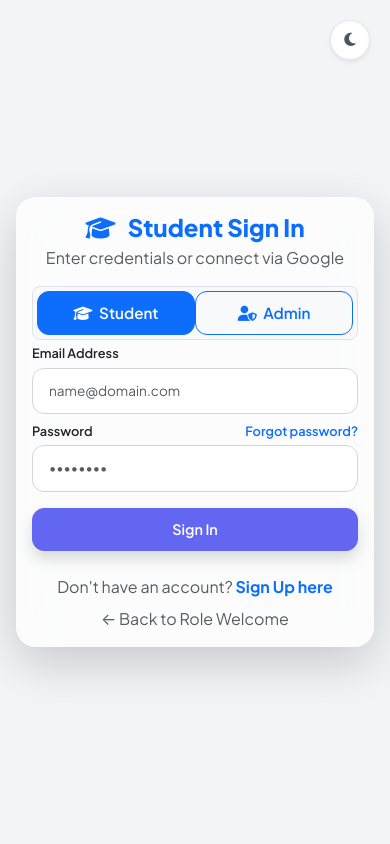
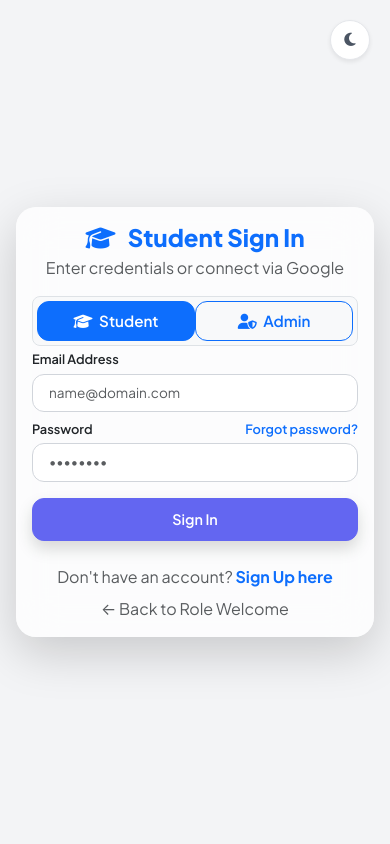
Before and after one commit to shivamvishwakarma0000/smartVision_Attendance_Portal, a Flask app: page /?state=login in a window 390 px wide. Run offline with Flask 3, Linux system fonts and the light colour scheme; some libraries are stand-ins or nearby versions.

Commit message:
Fix mobile layout overlapping and UI scroll cutoff on signup form

```diff
--- a/templates/landing.html
+++ b/templates/landing.html
@@ -59,7 +59,7 @@
     </div>
 
     <!-- Right Side: Unified Glass Card (Centering Container) -->
-    <div class="col-lg-5 col-12 d-flex flex-column justify-content-center align-items-center p-3 p-md-4 bg-light"
+    <div class="col-lg-5 col-12 d-flex flex-column p-3 p-md-4 bg-light"
          style="min-height: 100vh; overflow-y: auto; background-color: var(--bg-main) !important;">
 
         <div class="card p-3 p-md-4 shadow-lg border-0 w-100 fade-in"
@@ -100,15 +100,15 @@
                     <!-- Role Tab Selector -->
                     <div class="mb-3.5 d-flex justify-content-center bg-light p-1 rounded-3 border">
                         <input type="radio" class="btn-check" name="login_role" id="login_role_student" value="student" checked onclick="toggleLoginRole('student')">
-                        <label class="btn btn-sm btn-outline-primary px-3 py-1.5 w-50" for="login_role_student"><i class="fa-solid fa-graduation-cap me-1"></i> Student</label>
+                        <label class="btn btn-sm btn-outline-primary px-3 py-2 w-50" for="login_role_student"><i class="fa-solid fa-graduation-cap me-1"></i> Student</label>
                         <input type="radio" class="btn-check" name="login_role" id="login_role_admin" value="admin" onclick="toggleLoginRole('admin')">
-                        <label class="btn btn-sm btn-outline-primary px-3 py-1.5 w-50" for="login_role_admin"><i class="fa-solid fa-user-shield me-1"></i> Admin</label>
+                        <label class="btn btn-sm btn-outline-primary px-3 py-2 w-50" for="login_role_admin"><i class="fa-solid fa-user-shield me-1"></i> Admin</label>
                     </div>
 
                     <!-- Email Input -->
                     <div class="mb-2">
                         <label for="login_email" class="form-label fw-semibold mb-1" style="font-size: 0.8rem;">Email Address</label>
-                        <input type="email" class="form-control py-1.5" id="login_email" name="email" placeholder="name@domain.com" required style="font-size: 0.85rem;">
+                        <input type="email" class="form-control py-2" id="login_email" name="email" placeholder="name@domain.com" required style="font-size: 0.85rem;">
                     </div>
 
                     <!-- Password Input -->
@@ -117,7 +117,7 @@
                             <label for="login_password" class="form-label fw-semibold mb-0" style="font-size: 0.8rem;">Password</label>
                             <a href="javascript:void(0)" onclick="switchState('forgot')" class="text-primary text-decoration-none fw-semibold" style="font-size: 0.8rem;">Forgot password?</a>
                         </div>
-                        <input type="password" class="form-control py-1.5" id="login_password" name="password" placeholder="••••••••" required style="font-size: 0.85rem;">
+                        <input type="password" class="form-control py-2" id="login_password" name="password" placeholder="••••••••" required style="font-size: 0.85rem;">
                     </div>
 
                     <!-- Submit Button -->
@@ -159,29 +159,29 @@
                     <input type="hidden" name="signup_role" value="student">
 
                     <!-- Common Fields -->
-                    <div class="mb-1.5">
+                    <div class="mb-2">
                         <label for="su_name" class="form-label fw-semibold mb-0.5" style="font-size: 0.8rem;">Full Name</label>
-                        <input type="text" class="form-control py-1.5" id="su_name" name="name" placeholder="John Doe" required style="font-size: 0.85rem;">
+                        <input type="text" class="form-control py-2" id="su_name" name="name" placeholder="John Doe" required style="font-size: 0.85rem;">
                     </div>
-                    <div class="mb-1.5">
+                    <div class="mb-2">
                         <label for="su_email" class="form-label fw-semibold mb-0.5" style="font-size: 0.8rem;">Email Address</label>
-                        <input type="email" class="form-control py-1.5" id="su_email" name="email" placeholder="name@domain.com" required style="font-size: 0.85rem;">
+                        <input type="email" class="form-control py-2" id="su_email" name="email" placeholder="name@domain.com" required style="font-size: 0.85rem;">
                     </div>
                     <div class="mb-2">
                         <label for="su_password" class="form-label fw-semibold mb-0.5" style="font-size: 0.8rem;">Password</label>
-                        <input type="password" class="form-control py-1.5" id="su_password" name="password" placeholder="Min. 8 characters" required minlength="8" style="font-size: 0.85rem;">
+                        <input type="password" class="form-control py-2" id="su_password" name="password" placeholder="Min. 8 characters" required minlength="8" style="font-size: 0.85rem;">
                     </div>
 
                     <!-- Student-Only Fields -->
                     <div id="student_signup_fields" class="p-2 rounded-3 border mb-2" style="background: rgba(99,102,241,0.04); border-color: rgba(99,102,241,0.15) !important; font-size: 0.85rem;">
-                        <h6 class="fw-bold text-primary mb-1.5" style="font-size: 0.82rem;">
+                        <h6 class="fw-bold text-primary mb-2" style="font-size: 0.82rem;">
                             <i class="fa-solid fa-id-card me-1"></i>Student Information
                         </h6>
-                        <div class="mb-1.5">
+                        <div class="mb-2">
                             <label for="su_mobile" class="form-label fw-semibold mb-0.5" style="font-size: 0.75rem;">Mobile Number</label>
                             <input type="tel" class="form-control py-1" id="su_mobile" name="mobile" placeholder="+91 9876543210" style="font-size: 0.8rem;">
                         </div>
-                        <div class="row g-2 mb-1.5">
+                        <div class="row g-2 mb-2">
                             <div class="col-6">
                                 <label for="su_roll_no" class="form-label fw-semibold mb-0.5" style="font-size: 0.75rem;">Roll No <span class="text-danger">*</span></label>
                                 <input type="text" class="form-control py-1" id="su_roll_no" name="roll_no" placeholder="CS2026-04" required style="font-size: 0.8rem;">
@@ -197,7 +197,7 @@
                             <input type="hidden" name="captured_image_base64" id="captured_image_base64-signup">
 
                             <!-- Toggle Selection Mode -->
-                            <div class="d-flex gap-1.5 mb-2">
+                            <div class="d-flex gap-2 mb-2">
                                 <button type="button" class="btn btn-xs btn-primary w-50 py-1" id="btn-local-mode-signup" onclick="setPhotoMode('signup', 'local')" style="font-size: 0.72rem;">
                                     <i class="fa-solid fa-image"></i> Local File
                                 </button>
@@ -212,7 +212,7 @@
                             </div>
 
                             <!-- Camera Preview Section -->
-                            <div class="camera-container d-none mb-2 text-center border p-1.5 rounded-3" id="camera-section-signup" style="background: rgba(0,0,0,0.03);">
+                            <div class="camera-container d-none mb-2 text-center border p-2 rounded-3" id="camera-section-signup" style="background: rgba(0,0,0,0.03);">
                                 <video id="webcam-signup" autoplay playsinline style="width: 100%; max-height: 150px; border-radius: 8px; transform: scaleX(-1); background: #000;"></video>
                                 <canvas id="canvas-signup" class="d-none"></canvas>
 
@@ -222,7 +222,7 @@
                                     <p class="text-success mt-0.5 fw-semibold mb-0" style="font-size: 0.75rem;"><i class="fa-solid fa-circle-check"></i> Captured</p>
                                 </div>
 
-                                <div class="d-flex justify-content-center gap-1.5 mt-1.5">
+                                <div class="d-flex justify-content-center gap-2 mt-2">
                                     <button type="button" class="btn btn-xs btn-primary py-0.5 px-2" id="btn-capture-signup" onclick="capturePhoto('signup')" style="font-size: 0.7rem;">Capture</button>
                                     <button type="button" class="btn btn-xs btn-secondary py-0.5 px-2 d-none" id="btn-retake-signup" onclick="retakePhoto('signup')" style="font-size: 0.7rem;">Retake</button>
                                 </div>
@@ -257,7 +257,7 @@
                         <label for="forgot_email" class="form-label fw-semibold mb-1" style="font-size: 0.8rem;">Email Address</label>
                         <div class="input-group">
                             <span class="input-group-text" style="background: var(--bg-card); border-color: var(--border-card);"><i class="fa-solid fa-envelope text-muted"></i></span>
-                            <input type="email" class="form-control py-1.5" id="forgot_email" name="email" placeholder="name@domain.com" required style="font-size: 0.85rem;">
+                            <input type="email" class="form-control py-2" id="forgot_email" name="email" placeholder="name@domain.com" required style="font-size: 0.85rem;">
                         </div>
                     </div>
                     <button type="submit" class="btn btn-primary w-100 py-2 shadow" style="font-size: 0.9rem;">
@@ -314,12 +314,12 @@
                 <form method="POST" action="{{ url_for('auth.reset_password_otp') }}">
                     <div class="mb-2">
                         <label for="rp_password" class="form-label fw-semibold mb-1" style="font-size: 0.8rem;">New Password</label>
-                        <input type="password" class="form-control py-1.5" id="rp_password" name="password"
+                        <input type="password" class="form-control py-2" id="rp_password" name="password"
                                placeholder="Min. 8 characters" required minlength="8" style="font-size: 0.85rem;">
                     </div>
                     <div class="mb-3">
                         <label for="rp_confirm" class="form-label fw-semibold mb-1" style="font-size: 0.8rem;">Confirm Password</label>
-                        <input type="password" class="form-control py-1.5" id="rp_confirm" name="confirm_password"
+                        <input type="password" class="form-control py-2" id="rp_confirm" name="confirm_password"
                                placeholder="Re-enter password" required minlength="8" style="font-size: 0.85rem;">
                     </div>
                     <button type="submit" class="btn btn-success w-100 py-2 shadow" style="font-size: 0.9rem;">
@@ -359,14 +359,14 @@
 
                     <!-- Student Specific Section -->
                     <div id="gcomplete_fields" class="p-2 rounded-3 border mb-2" style="background: rgba(99,102,241,0.04); border-color: rgba(99, 102, 241, 0.15) !important; font-size: 0.85rem;">
-                        <h6 class="fw-bold text-primary mb-1.5" style="font-size: 0.82rem;">
+                        <h6 class="fw-bold text-primary mb-2" style="font-size: 0.82rem;">
                             <i class="fa-solid fa-id-card me-1"></i>Student Information
                         </h6>
-                        <div class="mb-1.5">
+                        <div class="mb-2">
                             <label for="gcomplete_mobile" class="form-label fw-semibold mb-0.5" style="font-size: 0.75rem;">Mobile Number</label>
                             <input type="tel" class="form-control py-1" id="gcomplete_mobile" name="mobile" placeholder="+91 9876543210" style="font-size: 0.8rem;">
                         </div>
-                        <div class="row g-2 mb-1.5">
+                        <div class="row g-2 mb-2">
                             <div class="col-6">
                                 <label for="gcomplete_roll_no" class="form-label fw-semibold mb-0.5" style="font-size: 0.75rem;">Roll No <span class="text-danger">*</span></label>
                                 <input type="text" class="form-control py-1" id="gcomplete_roll_no" name="roll_no" placeholder="CS2026-04" required style="font-size: 0.8rem;">
@@ -382,7 +382,7 @@
                             <input type="hidden" name="captured_image_base64" id="captured_image_base64-gcomplete">
 
                             <!-- Toggle Selection Mode -->
-                            <div class="d-flex gap-1.5 mb-2">
+                            <div class="d-flex gap-2 mb-2">
                                 <button type="button" class="btn btn-xs btn-primary w-50 py-1" id="btn-local-mode-gcomplete" onclick="setPhotoMode('gcomplete', 'local')" style="font-size: 0.72rem;">
                                     <i class="fa-solid fa-image"></i> Local File
                                 </button>
@@ -397,7 +397,7 @@
                             </div>
 
                             <!-- Camera Preview Section -->
-                            <div class="camera-container d-none mb-2 text-center border p-1.5 rounded-3" id="camera-section-gcomplete" style="background: rgba(0,0,0,0.03);">
+                            <div class="camera-container d-none mb-2 text-center border p-2 rounded-3" id="camera-section-gcomplete" style="background: rgba(0,0,0,0.03);">
                                 <video id="webcam-gcomplete" autoplay playsinline style="width: 100%; max-height: 150px; border-radius: 8px; transform: scaleX(-1); background: #000;"></video>
                                 <canvas id="canvas-gcomplete" class="d-none"></canvas>
 
@@ -407,7 +407,7 @@
                                     <p class="text-success mt-0.5 fw-semibold mb-0" style="font-size: 0.75rem;"><i class="fa-solid fa-circle-check"></i> Captured</p>
                                 </div>
 
-                                <div class="d-flex justify-content-center gap-1.5 mt-1.5">
+                                <div class="d-flex justify-content-center gap-2 mt-2">
                                     <button type="button" class="btn btn-xs btn-primary py-0.5 px-2" id="btn-capture-gcomplete" onclick="capturePhoto('gcomplete')" style="font-size: 0.7rem;">Capture</button>
                                     <button type="button" class="btn btn-xs btn-secondary py-0.5 px-2 d-none" id="btn-retake-gcomplete" onclick="retakePhoto('gcomplete')" style="font-size: 0.7rem;">Retake</button>
                                 </div>
```
